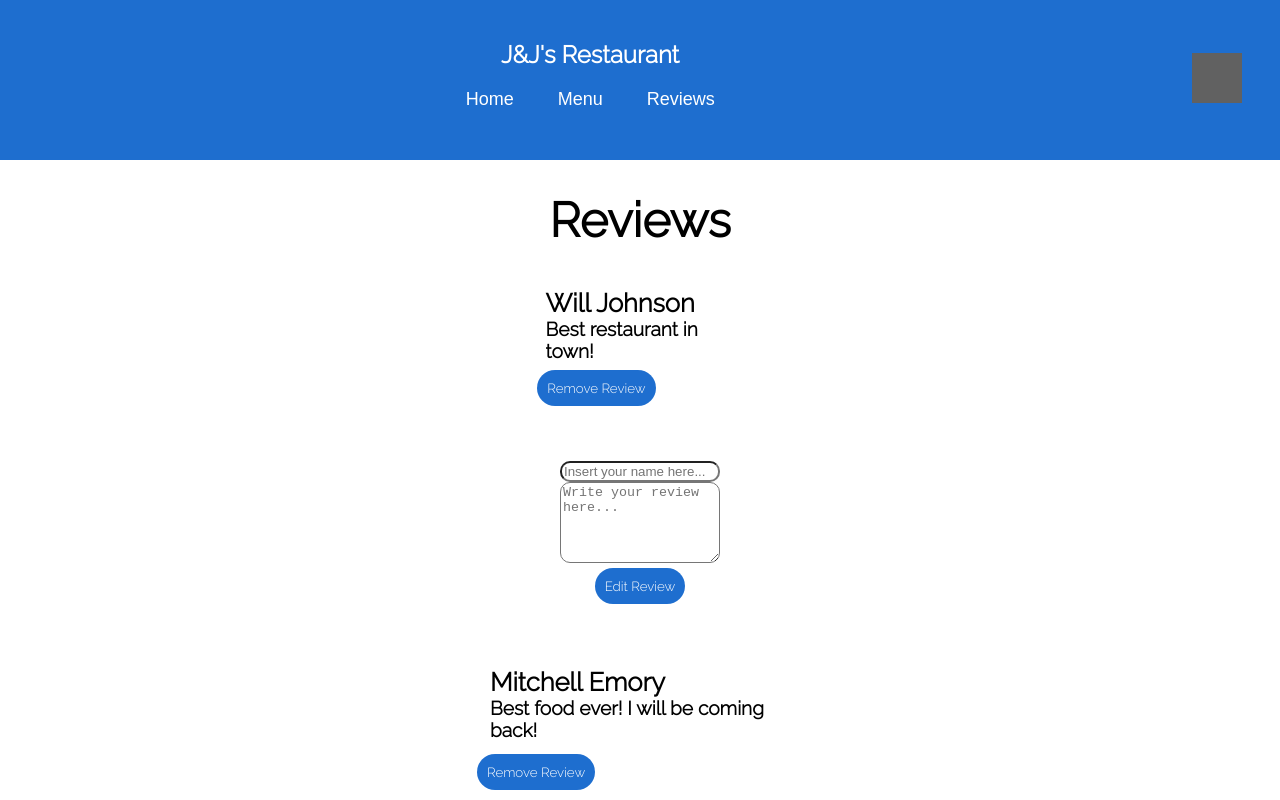
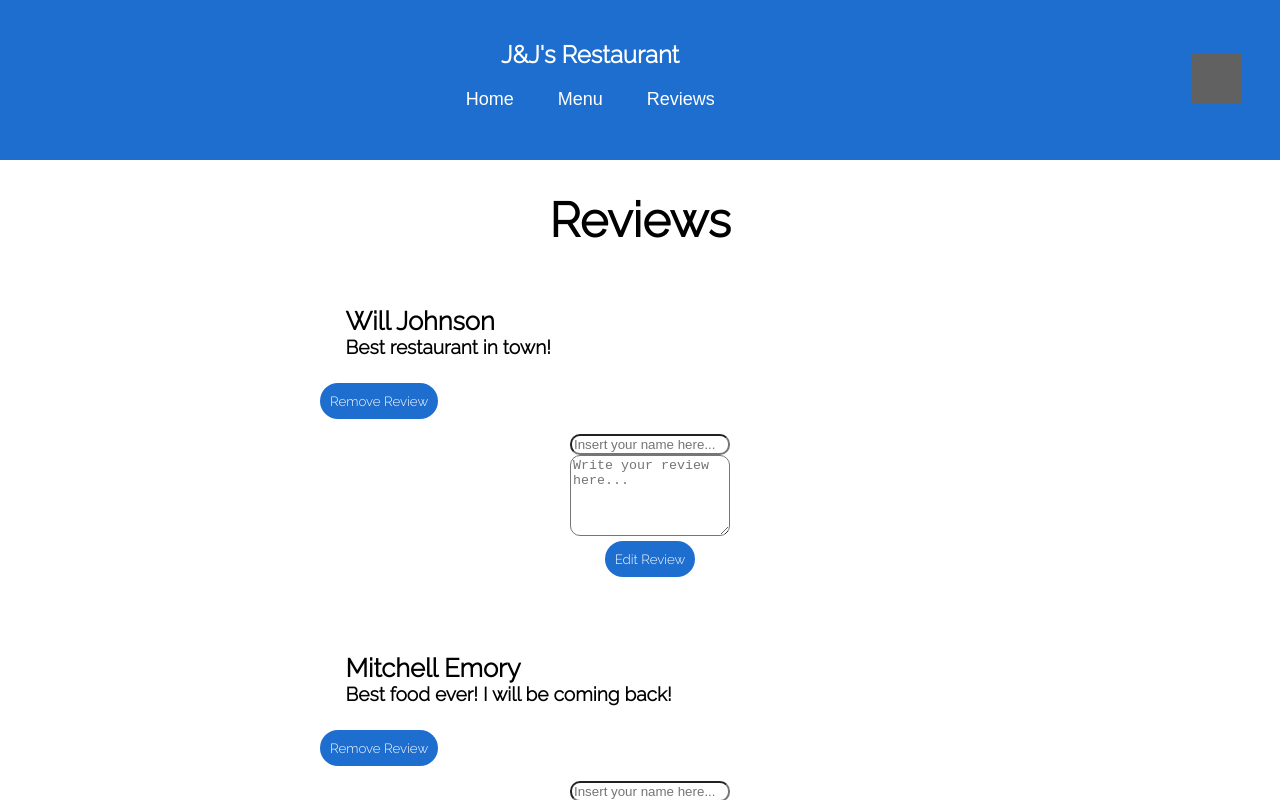
Before and after one commit to Jose-Escobedo/restaurant-frontend, a React (Create React App) app: page /reviews in a window 1280 px wide. Shown: the top 800 px of the page. Built offline with nearby package versions, Linux system fonts and the light colour scheme; data requests are answered from the project's data file; grey boxes are pictures that could not be loaded.

Commit message:
delete get and post work great PATCH is buggy

```diff
--- a/src/App.js
+++ b/src/App.js
@@ -18,6 +18,7 @@ function App() {
 
   function handleRenderReviews(data) {
     setReviews(data);
+    console.log(data);
   }
 
   function handleCartClick(id, cart, price) {
@@ -32,9 +33,6 @@ function App() {
   }
 
   const changeReview = (review) => {
-    // let newReview = [...reviews, newReviewObj]
-    // setReviews(newReview)
-
     fetch(`http://localhost:3000/reviews/${review.id}`, {
       method: "PATCH",
       headers: {
@@ -43,7 +41,7 @@ function App() {
       body: JSON.stringify(review),
     })
       .then((res) => res.json())
-      .then(setReviews(review));
+      .then((json) => setReviews(review));
   };
 
   const addNewReview = (e) => {
--- a/src/components/ChangeReviewForm.js
+++ b/src/components/ChangeReviewForm.js
@@ -27,6 +27,7 @@ function ChangeReviewForm({ changeReview, reviewId }) {
 
   const handleForm = (e) => {
     e.preventDefault();
+
     changeReview(newReview);
     setFormData(blankReview);
   };
--- a/src/components/NewReviewForm.js
+++ b/src/components/NewReviewForm.js
@@ -26,6 +26,7 @@ function NewReviewForm({ addNewReview }) {
 
   const handleForm = (e) => {
     e.preventDefault();
+
     addNewReview(newReview);
     setFormData(blankReview);
   };
--- a/src/components/ReviewItem.js
+++ b/src/components/ReviewItem.js
@@ -1,9 +1,9 @@
 import React from "react";
-
+import ChangeReviewForm from "./ChangeReviewForm";
 function ReviewItem({
   review: { name, content, id },
   onDeleteReview,
-  handleUpdateReview,
+  changeReview,
   review,
 }) {
   function handleRemoveReview(e) {
@@ -21,6 +21,11 @@ function ReviewItem({
       <div className="remove-btn">
         <button onClick={handleRemoveReview}>Remove Review</button>
       </div>
+      <ChangeReviewForm
+        key={review.id}
+        changeReview={changeReview}
+        reviewId={review.id}
+      />
     </div>
   );
 }
--- a/src/components/Reviews.js
+++ b/src/components/Reviews.js
@@ -9,24 +9,21 @@ function Reviews({ reviews, onDeleteReview, addNewReview, changeReview }) {
   // function handleButtonShowForm(e) {
   //   setButtonShow(!buttonShow);
   // }
+  let reviewArr = Array.from(reviews);
   return (
     <>
       <Header />
       <div className="reviews-container">
         <h1 id="review-title">Reviews</h1>
         <div className="reviews">
-          {reviews.map((review) => {
+          {reviewArr.map((review) => {
             return (
               <>
                 <ReviewItem
                   key={review.id}
                   review={review}
                   onDeleteReview={onDeleteReview}
-                />
-                <ChangeReviewForm
-                  key={review.id}
                   changeReview={changeReview}
-                  reviewId={review.id}
                 />
               </>
             );
--- a/src/index.css
+++ b/src/index.css
@@ -137,6 +137,8 @@ code {
 }
 .review-item {
   font-size: 0.8rem;
+
+  width: 100%;
 }
 #review-title {
   font-size: 3rem;
```
